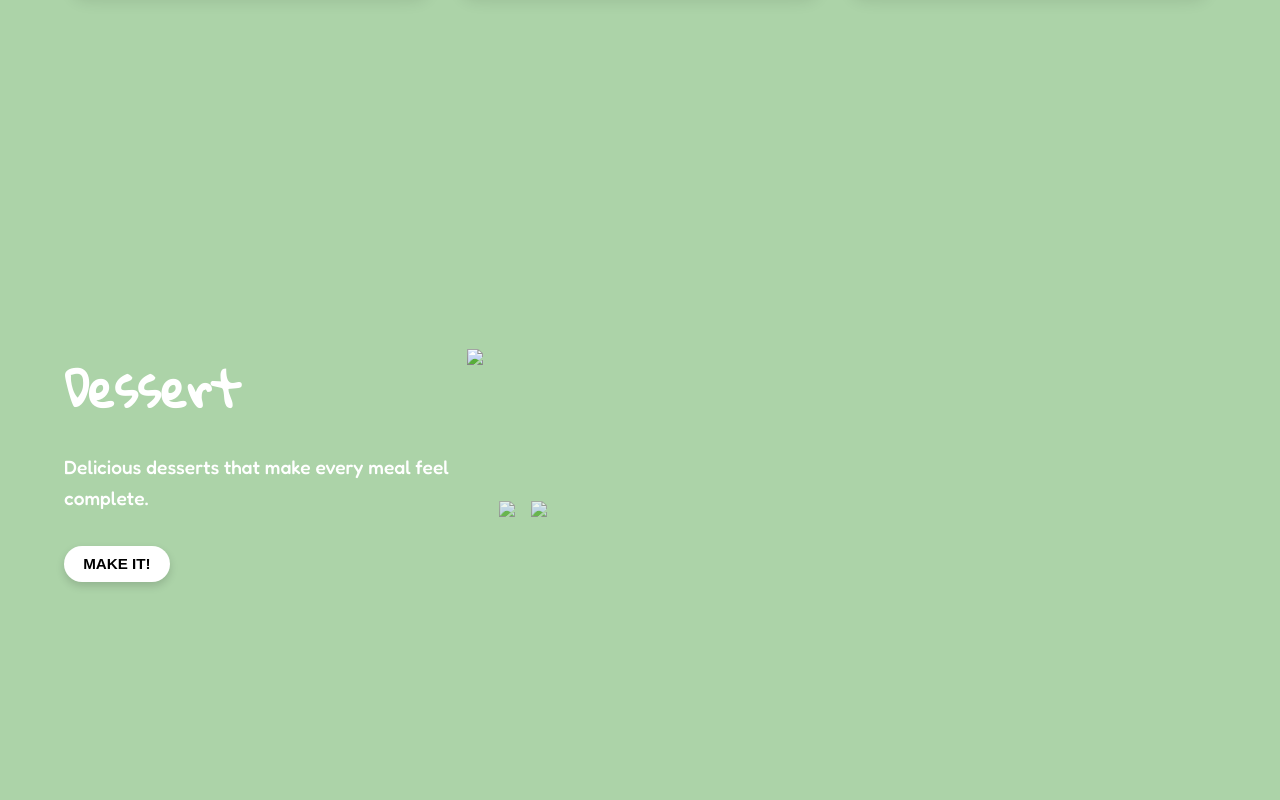
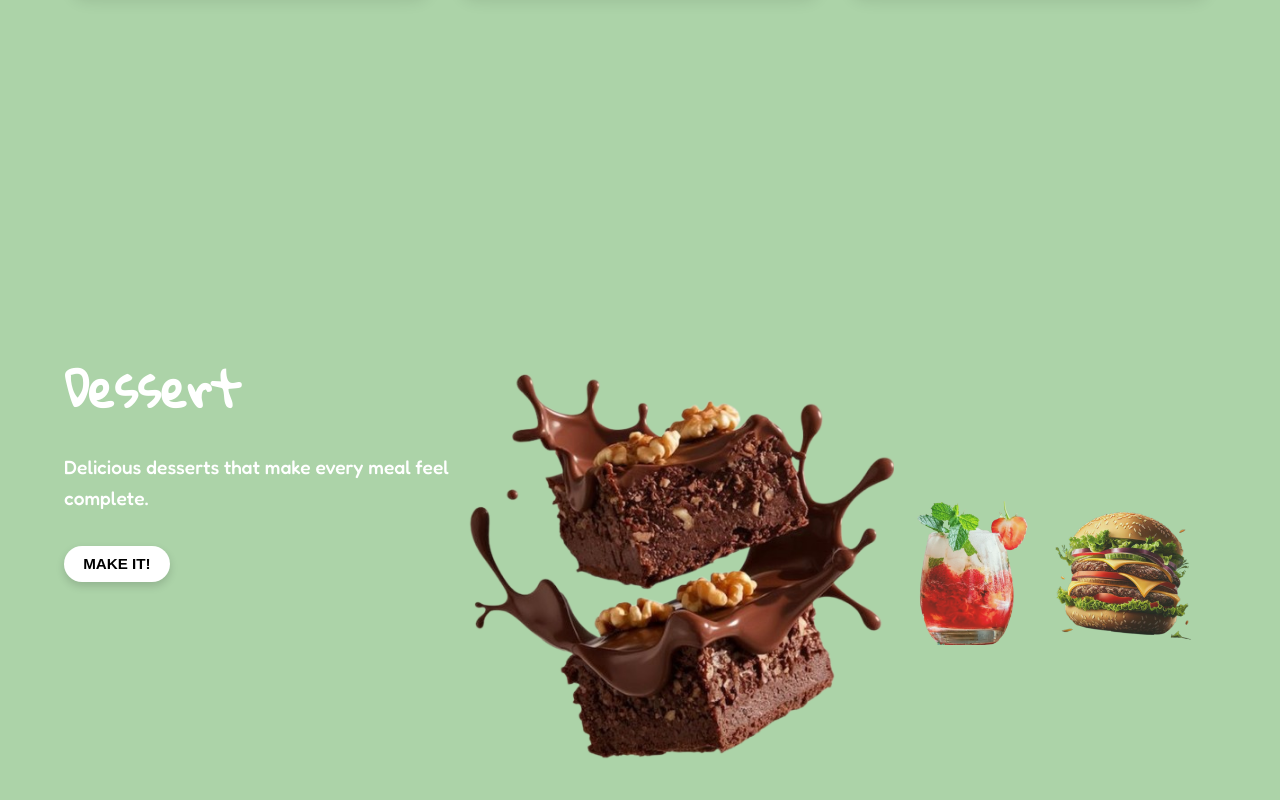
Before and after one commit to Murtaza-stovewala/Reciepe-finder, a plain HTML site: page index.html in a window 1280 px wide. Shown: the part 560-1360 px from the top of the page. Drawn offline with Linux system fonts and the light colour scheme; the site is published under a folder, as on GitHub Pages, so addresses that start at the root find nothing.

Commit message:
Update index.html
adede images

```diff
--- a/index.html
+++ b/index.html
@@ -9,7 +9,7 @@
 </head>
 <body>
   <header id="header">
-    <img src="/logo.png" id="header-img" alt="Logo">
+    <img src="logo.png" id="header-img" alt="Logo">
     <nav id="nav">
       <ul class="nav-links">
         <!-- <li><a href="#about">About</a></li> -->
@@ -60,9 +60,9 @@
           <button>Make It!</button>
         </div>
         <div class="image-container">
-          <img src="/1.png" id="main-image" class="main-image">
-          <img src="/2.png" class="preview">
-          <img src="/3.png" class="preview">
+          <img src="1.png" id="main-image" class="main-image">
+          <img src="2.png" class="preview">
+          <img src="3.png" class="preview">
         </div>
       </div>
 
@@ -73,9 +73,9 @@
           <button>Make It!</button>
         </div>
         <div class="image-container">
-          <img src="/2.png" class="main-image">
-          <img src="/3.png" class="preview">
-          <img src="/1.png" class="preview">
+          <img src="2.png" class="main-image">
+          <img src="3.png" class="preview">
+          <img src="1.png" class="preview">
         </div>
       </div>
 
@@ -86,9 +86,9 @@
           <button>Make It!</button>
         </div>
         <div class="image-container">
-          <img src="/3.png" class="main-image">
-          <img src="/1.png" class="preview">
-          <img src="/2.png" class="preview">
+          <img src="3.png" class="main-image">
+          <img src="1.png" class="preview">
+          <img src="2.png" class="preview">
         </div>
       </div>
     </section>
```
